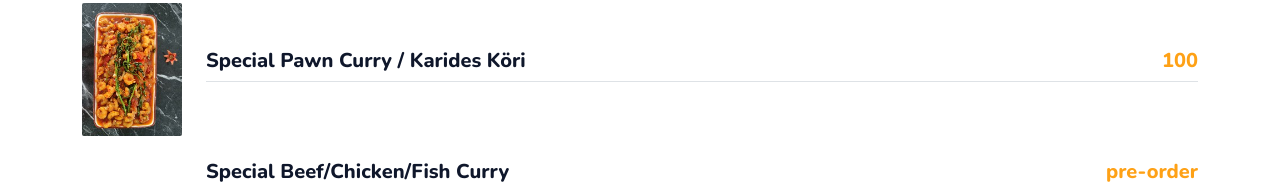
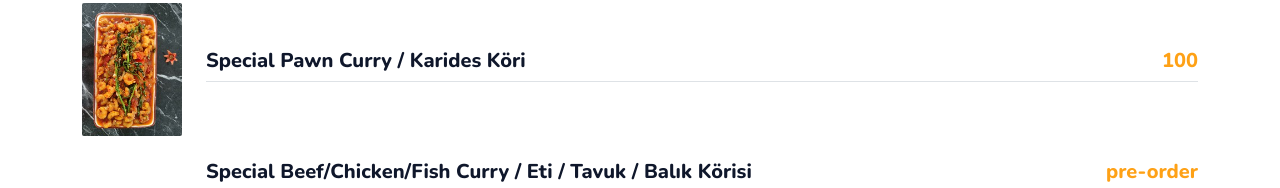
Before and after one commit to kyawswartinwin/foodieasianfinal, a website with bundled scripts: page menu.html in a window 1280 px wide. Shown: the part 1437-1625 px from the top of the page. Built offline with nearby package versions, Linux system fonts and the light colour scheme.

Commit message:
small edit menu

```diff
--- a/menu.html
+++ b/menu.html
@@ -199,7 +199,7 @@
                                         <img class="flex-shrink-0 img-fluid rounded" src="" alt="" style="width: 100px;">
                                         <div class="w-100 d-flex flex-column text-start ps-4">
                                             <h5 class="d-flex justify-content-between border-bottom pb-2">
-                                                <span>Special Beef/Chicken/Fish Curry</span>
+                                                <span>Special Beef/Chicken/Fish Curry /  Eti / Tavuk / Balık Körisi</span>
                                                 <span class="text-primary">pre-order</span>
                                             </h5>
                                             <small class="fst-italic">Contact for detail</small>
```
